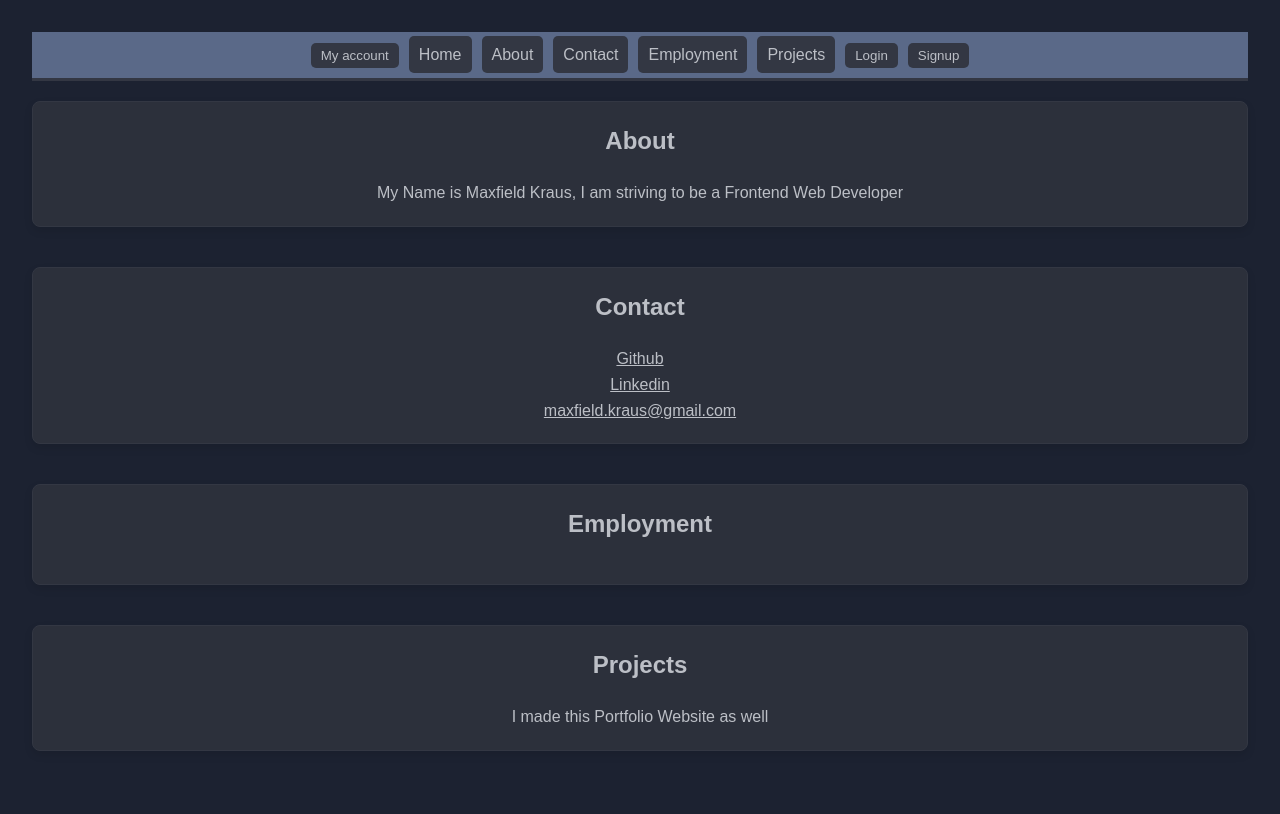
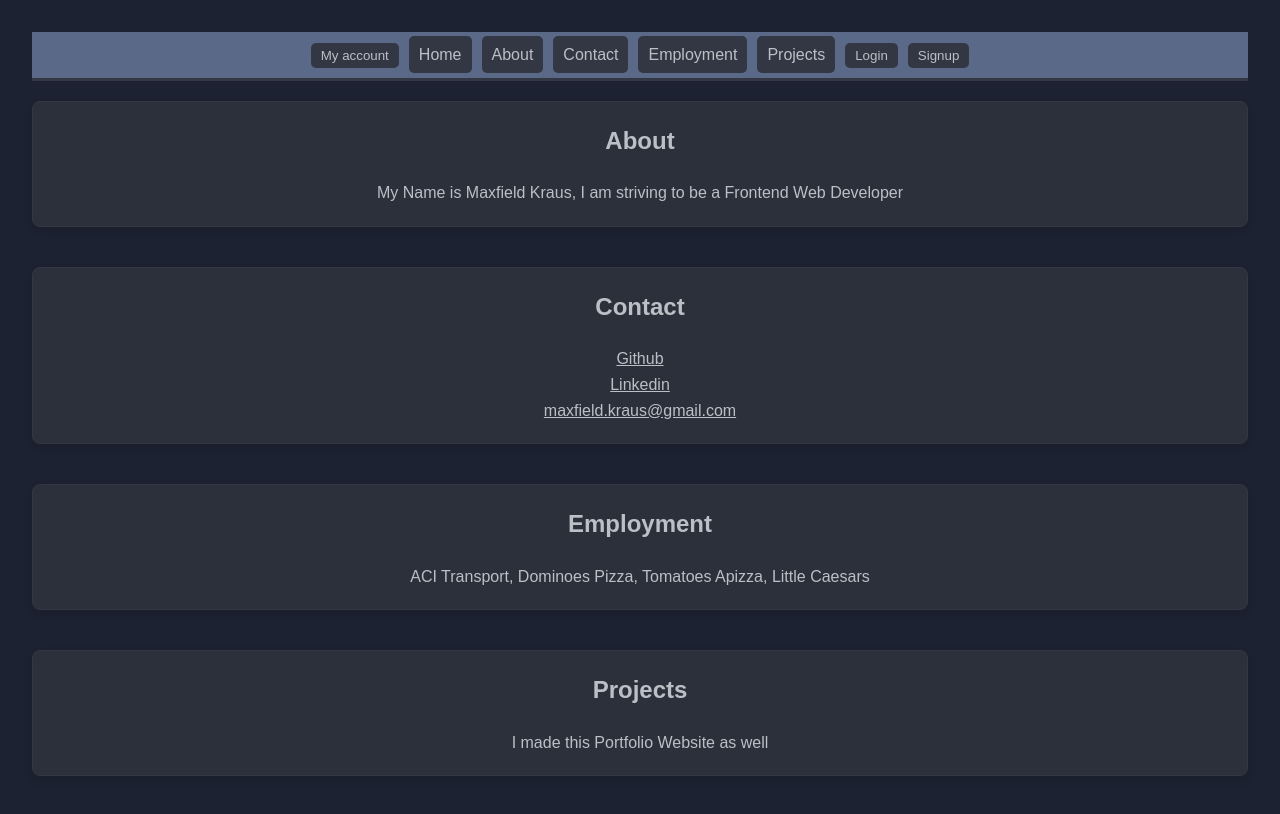
Before and after one commit to MDKraus/Porfolio, a React (Vite) app in the folder client/: page / in a window 1280 px wide. Shown: the top 814 px of the page. Built offline with nearby package versions, Linux system fonts and the light colour scheme.

Commit message:
edited home page employment section

```diff
--- a/client/src/pages/Home.jsx
+++ b/client/src/pages/Home.jsx
@@ -24,7 +24,7 @@ export default function Home() {
       <div className="highlight-box">
         <h2>Employment</h2>
         <p className='highlight-box-content'>
-
+         ACI Transport, Dominoes Pizza, Tomatoes Apizza, Little Caesars
         </p>
       </div>
       <div className="highlight-box">
```
